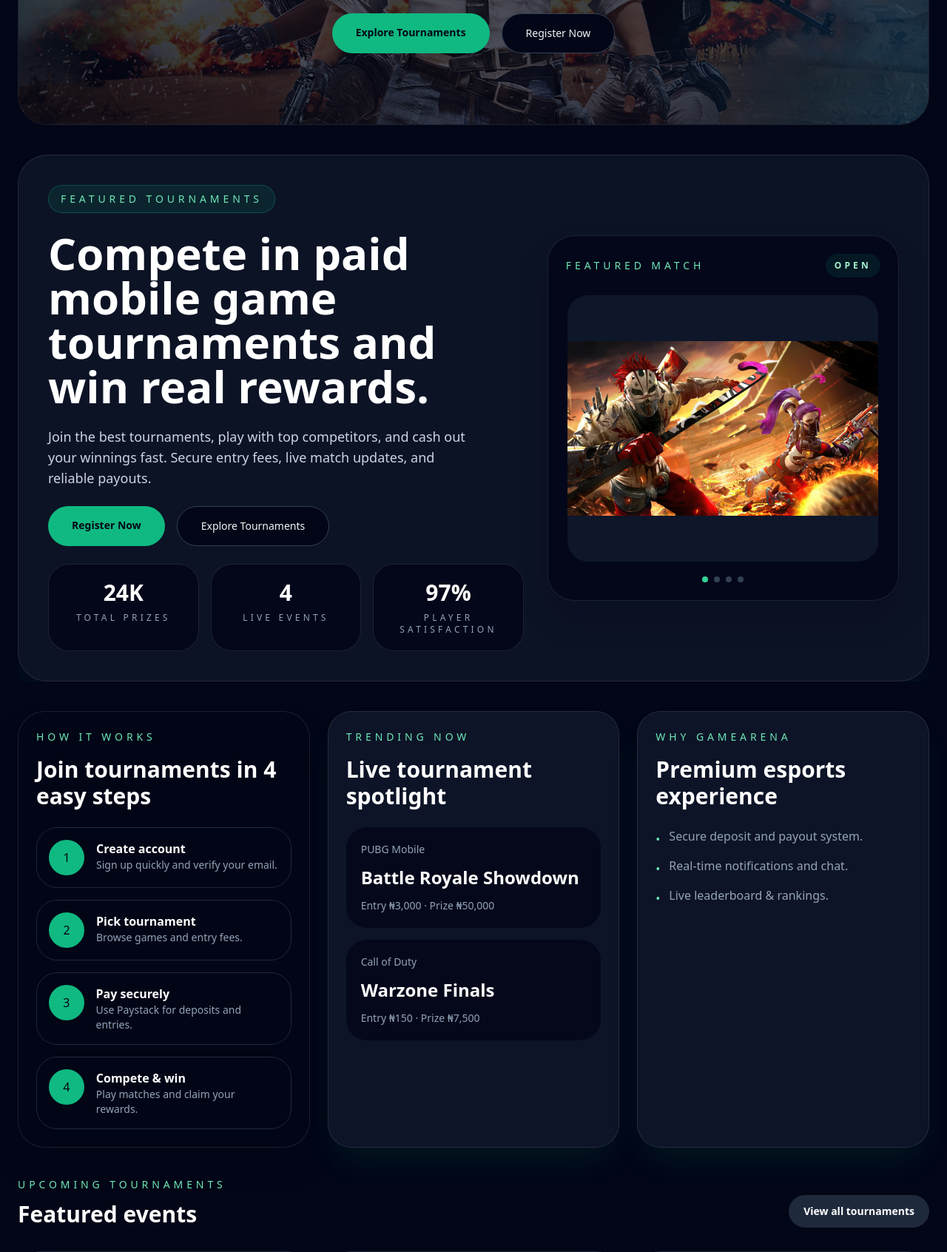
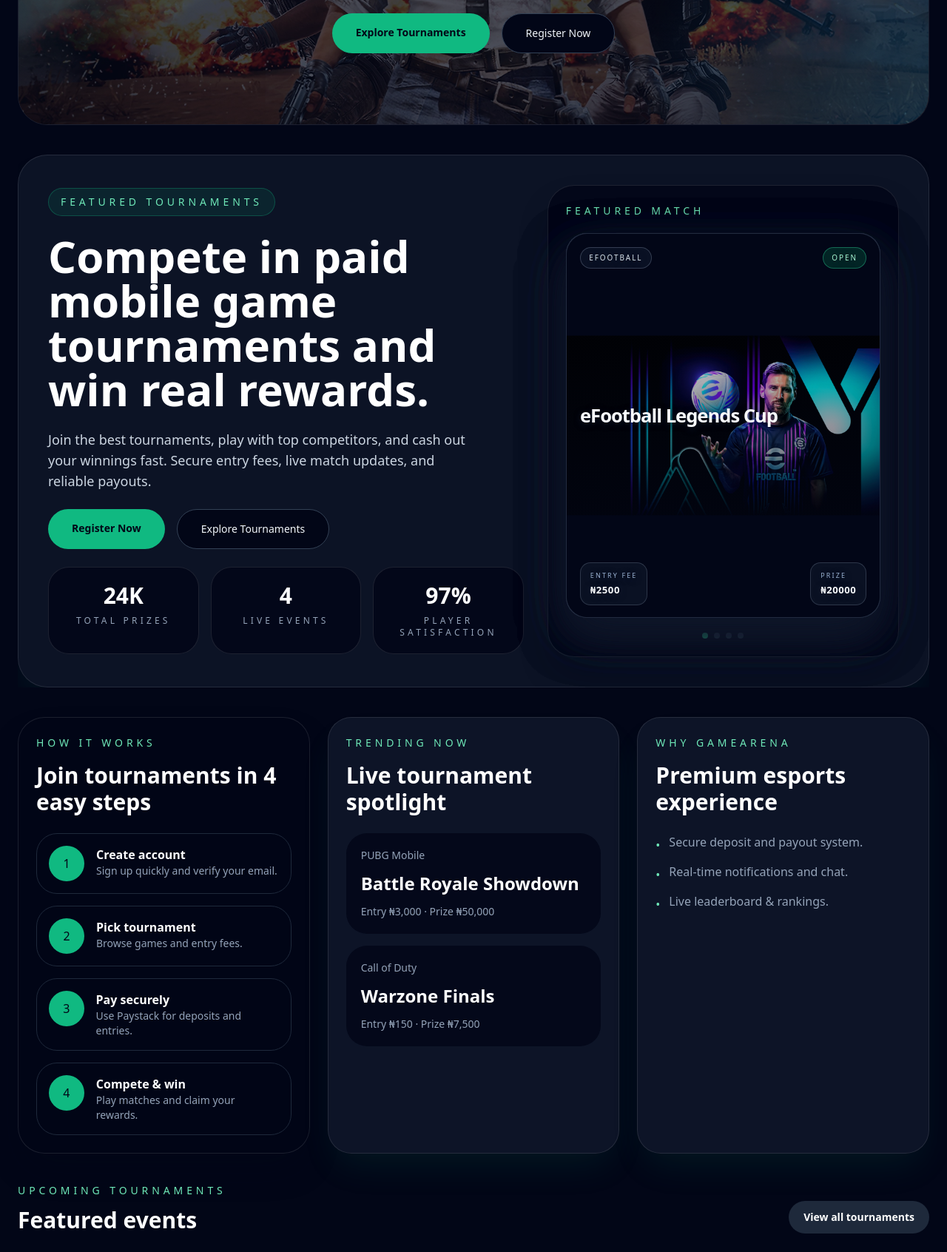
Before and after one commit to PythoniC-Damian/GameArena, a Flask app: page / in a window 1280 px wide. Shown: the part 489-2181 px from the top of the page at 74% size. Run offline with Flask 3, Linux system fonts and the light colour scheme; data comes from the database, SQL or seed files in the repository; some libraries are stand-ins or nearby versions.

Commit message:
editzzzzzzzz

```diff
--- a/app.py
+++ b/app.py
@@ -295,12 +295,51 @@ GAME_IMAGE_CAROUSEL_MAP = {
     'fifa': ['images/efootball-messi.jpg', 'images/efootball_2.jpg', 'images/efootball_3.jpg'],
 }
 
+FEATURED_GAME_PRIORITY = ['pubg', 'free fire', 'call of duty', 'efootball']
+FEATURED_GAME_ALIASES = {
+    'pubg': {'pubg', 'pubg mobile'},
+    'free fire': {'free fire'},
+    'call of duty': {'call of duty', 'call of duty mobile'},
+    'efootball': {'efootball', 'fifa'},
+}
+
+
 @app.context_processor
 def utility_processor():
+    def normalize_game_key(game_name):
+        if not game_name:
+            return ''
+        return game_name.strip().lower()
+
+    def game_group_key(game_name):
+        normalized = normalize_game_key(game_name)
+        for canonical, aliases in FEATURED_GAME_ALIASES.items():
+            if normalized in aliases:
+                return canonical
+        return None
+
+    def featured_tournaments(tournaments):
+        if not tournaments:
+            return []
+
+        ordered = []
+        seen = set()
+
+        for game_key in FEATURED_GAME_PRIORITY:
+            for tournament in tournaments:
+                if tournament is None:
+                    continue
+                group_key = game_group_key(getattr(tournament, 'game', ''))
+                if group_key == game_key and group_key not in seen:
+                    ordered.append(tournament)
+                    seen.add(group_key)
+                    break
+        return ordered
+
     def tournament_image(game_name):
         if not game_name:
             return 'https://source.unsplash.com/1200x800/?gaming'
-        key = game_name.strip().lower()
+        key = normalize_game_key(game_name)
         if key in GAME_IMAGE_MAP:
             value = GAME_IMAGE_MAP[key]
             return value if value.startswith('http') else url_for('static', filename=value)
@@ -309,7 +348,7 @@ def utility_processor():
     def game_image_carousel(game_name):
         if not game_name:
             return []
-        key = game_name.strip().lower()
+        key = normalize_game_key(game_name)
         if key in GAME_IMAGE_CAROUSEL_MAP:
             return [url_for('static', filename=image) for image in GAME_IMAGE_CAROUSEL_MAP[key]]
         fallback = tournament_image(game_name)
@@ -325,7 +364,12 @@ def utility_processor():
                     images.append(url_for('static', filename=f'images/{filename}'))
         return images
 
-    return dict(tournament_image=tournament_image, game_image_carousel=game_image_carousel, carousel_images=carousel_images())
+    return dict(
+        tournament_image=tournament_image,
+        game_image_carousel=game_image_carousel,
+        carousel_images=carousel_images(),
+        featured_tournaments=featured_tournaments,
+    )
 
 
 def generate_code(length=6):
--- a/templates/index.html
+++ b/templates/index.html
@@ -16,29 +16,140 @@
 <script src="https://cdn.tailwindcss.com"></script>
 <style>
     .featured-cube-stage {
-        perspective: 1100px;
+        perspective: 1500px;
         touch-action: pan-y;
+        min-height: clamp(320px, 48vw, 520px);
     }
     .featured-cube {
-        --cube-depth: min(50%, 210px);
-        height: clamp(260px, 34vw, 360px);
+        --cube-depth: min(48%, 230px);
         position: relative;
+        width: 100%;
+        height: clamp(330px, 46vw, 520px);
         transform-style: preserve-3d;
         transition: transform 850ms cubic-bezier(0.22, 0.61, 0.36, 1);
         will-change: transform;
     }
     .featured-cube-face {
+        position: absolute;
+        inset: 0;
+        border-radius: 28px;
+        overflow: hidden;
+        border: 1px solid rgba(148, 163, 184, 0.14);
+        background: rgba(15, 23, 42, 0.9);
+        box-shadow: 0 24px 60px rgba(15, 23, 42, 0.65);
         backface-visibility: hidden;
-        inset: 0;
-        position: absolute;
         transform-style: preserve-3d;
     }
     .featured-cube-face:nth-child(1) { transform: rotateY(0deg) translateZ(var(--cube-depth)); }
     .featured-cube-face:nth-child(2) { transform: rotateY(90deg) translateZ(var(--cube-depth)); }
     .featured-cube-face:nth-child(3) { transform: rotateY(180deg) translateZ(var(--cube-depth)); }
     .featured-cube-face:nth-child(4) { transform: rotateY(270deg) translateZ(var(--cube-depth)); }
+    .featured-poster-link {
+        display: block;
+        height: 100%;
+        width: 100%;
+    }
+    .featured-poster-wrap {
+        position: relative;
+        width: 100%;
+        height: 100%;
+        overflow: hidden;
+        border-radius: 28px;
+        background: #020617;
+    }
+    .featured-poster-visual {
+        position: absolute;
+        inset: 0;
+        background-repeat: no-repeat;
+        background-position: center;
+        background-size: contain;
+        transform: scale(1.02);
+        filter: saturate(1.15) contrast(1.08);
+    }
+    .featured-poster-overlay {
+        position: absolute;
+        inset: 0;
+        background: linear-gradient(180deg, rgba(2,6,23,0.12) 0%, rgba(2,6,23,0.24) 28%, rgba(2,6,23,0.88) 100%);
+    }
+    .featured-poster-content {
+        position: absolute;
+        inset: 0;
+        z-index: 1;
+        display: flex;
+        flex-direction: column;
+        justify-content: space-between;
+        padding: 18px 18px 16px;
+        text-shadow: 0 2px 10px rgba(15, 23, 42, 0.8);
+    }
+    .featured-poster-topline {
+        display: flex;
+        align-items: center;
+        justify-content: space-between;
+        gap: 12px;
+    }
+    .featured-poster-tag,
+    .featured-poster-status {
+        display: inline-flex;
+        align-items: center;
+        border-radius: 9999px;
+        border: 1px solid rgba(148, 163, 184, 0.3);
+        background: rgba(15, 23, 42, 0.72);
+        padding: 0.38rem 0.7rem;
+        font-size: 0.62rem;
+        letter-spacing: 0.2em;
+        text-transform: uppercase;
+        color: rgba(240, 249, 255, 0.9);
+        backdrop-filter: blur(4px);
+    }
+    .featured-poster-status {
+        color: #a7f3d0;
+        border-color: rgba(52, 211, 153, 0.4);
+        background: rgba(6, 78, 59, 0.45);
+    }
+    .featured-poster-name {
+        max-width: 72%;
+        font-size: clamp(1.2rem, 2vw, 2.1rem);
+        line-height: 1.02;
+        font-weight: 800;
+        letter-spacing: -0.04em;
+        color: #f8fafc;
+    }
+    .featured-poster-pricing {
+        display: flex;
+        gap: 0.8rem;
+        flex-wrap: wrap;
+        align-items: center;
+        justify-content: space-between;
+    }
+    .featured-poster-pricing span {
+        display: inline-flex;
+        flex-direction: column;
+        gap: 0.22rem;
+        padding: 0.6rem 0.8rem;
+        border-radius: 14px;
+        border: 1px solid rgba(148, 163, 184, 0.25);
+        background: rgba(15, 23, 42, 0.7);
+        font-size: 0.56rem;
+        letter-spacing: 0.24em;
+        text-transform: uppercase;
+        color: rgba(191, 219, 254, 0.8);
+        backdrop-filter: blur(4px);
+    }
+    .featured-poster-pricing strong {
+        font-size: 0.82rem;
+        letter-spacing: 0.04em;
+        color: #f8fafc;
+    }
     @media (max-width: 640px) {
-        .featured-cube { --cube-depth: min(50%, 160px); height: clamp(220px, 65vw, 300px); }
+        .featured-cube {
+            --cube-depth: min(48%, 180px);
+            height: clamp(290px, 72vw, 360px);
+        }
+        .featured-poster-content { padding: 14px 14px 12px; }
+        .featured-poster-tag, .featured-poster-status { letter-spacing: 0.12em; font-size: 0.52rem; }
+        .featured-poster-name { max-width: 82%; font-size: clamp(1.05rem, 5vw, 1.7rem); }
+        .featured-poster-pricing { gap: 0.4rem; }
+        .featured-poster-pricing span { padding: 0.45rem 0.55rem; letter-spacing: 0.18em; }
     }
     @media (prefers-reduced-motion: reduce) {
         .featured-cube { transition-duration: 1ms; }
@@ -126,21 +237,33 @@
                         <div class="rounded-[28px] border border-white/10 bg-slate-950/80 p-5 text-center"><p class="text-3xl font-semibold text-white">97%</p><p class="mt-2 text-xs uppercase tracking-[0.35em] text-slate-400">Player satisfaction</p></div>
                     </div>
                 </div>
-                {% set featured = namespace(items=[], categories=[]) %}
-                {% for category in ['pubg', 'efootball', 'call of duty', 'free fire'] %}
-                    {% for item in tournaments %}
-                        {% set game_key = item.game.strip().lower() if item.game else '' %}
-                        {% set matches_category = (category == 'pubg' and game_key in ['pubg', 'pubg mobile']) or (category == 'efootball' and game_key in ['efootball', 'fifa']) or (category == 'call of duty' and game_key in ['call of duty', 'call of duty mobile']) or (category == 'free fire' and game_key == 'free fire') %}
-                        {% if matches_category and category not in featured.categories %}{% set _ = featured.items.append(item) %}{% set _ = featured.categories.append(category) %}{% endif %}
-                    {% endfor %}
-                {% endfor %}
-                <div class="rounded-[36px] border border-white/10 bg-slate-950/80 p-6 shadow-2xl shadow-slate-950/30">
-                    <div class="mb-6 flex items-center justify-between gap-3"><p class="text-sm uppercase tracking-[0.35em] text-emerald-300">Featured match</p><span class="rounded-full bg-emerald-500/10 px-3 py-2 text-xs font-semibold uppercase tracking-[0.35em] text-emerald-200">{{ featured.items[0].status|capitalize if featured.items else 'Open' }}</span></div>
-                    {% if featured.items %}
-                    <div id="featuredCubeStage" class="featured-cube-stage relative mx-auto w-full max-w-[420px]" aria-label="Featured matches carousel">
+                {% set featured = featured_tournaments(tournaments) %}
+                <div class="rounded-[36px] border border-white/10 bg-slate-950/80 p-4 shadow-2xl shadow-slate-950/30 sm:p-6">
+                    <div class="mb-5 flex items-center justify-between gap-3"><p class="text-sm uppercase tracking-[0.35em] text-emerald-300">Featured match</p></div>
+                    {% if featured %}
+                    <div id="featuredCubeStage" class="featured-cube-stage relative mx-auto w-full max-w-[460px]" aria-label="Featured matches carousel">
                         <div id="featuredCube" class="featured-cube">
-                            {% for item in featured.items %}
-                            <article class="featured-cube-face overflow-hidden rounded-[28px] bg-slate-900/80" data-title="{{ item.name }}" aria-hidden="{{ 'false' if loop.first else 'true' }}"><a href="{{ url_for('tournament_details', tournament_id=item.id) }}" class="block h-full w-full focus:outline-none focus:ring-2 focus:ring-emerald-400"><img src="{{ game_image_carousel(item.game)[0] }}" alt="{{ item.game }} artwork for {{ item.name }}" class="h-full w-full object-contain" /></a></article>
+                            {% for item in featured %}
+                            {% set poster_image = game_image_carousel(item.game)[0] if game_image_carousel(item.game) else tournament_image(item.game) %}
+                            <article class="featured-cube-face" data-title="{{ item.name }}" aria-hidden="{{ 'false' if loop.first else 'true' }}">
+                                <a href="{{ url_for('tournament_details', tournament_id=item.id) }}" class="featured-poster-link block h-full w-full focus:outline-none focus:ring-2 focus:ring-emerald-400">
+                                    <div class="featured-poster-wrap">
+                                        <div class="featured-poster-visual" style="background-image: url('{{ poster_image }}');"></div>
+                                        <div class="featured-poster-overlay"></div>
+                                        <div class="featured-poster-content">
+                                            <div class="featured-poster-topline">
+                                                <span class="featured-poster-tag">{{ item.game|upper }}</span>
+                                                <span class="featured-poster-status">{{ item.status|capitalize }}</span>
+                                            </div>
+                                            <div class="featured-poster-name">{{ item.name }}</div>
+                                            <div class="featured-poster-pricing">
+                                                <span>ENTRY FEE <strong>₦{{ item.entry_fee }}</strong></span>
+                                                <span>PRIZE <strong>₦{{ item.prize }}</strong></span>
+                                            </div>
+                                        </div>
+                                    </div>
+                                </a>
+                            </article>
                             {% endfor %}
                         </div>
                     </div>
```
Also changed, not shown: test_game_carousel.py (+29 -0 lines).
